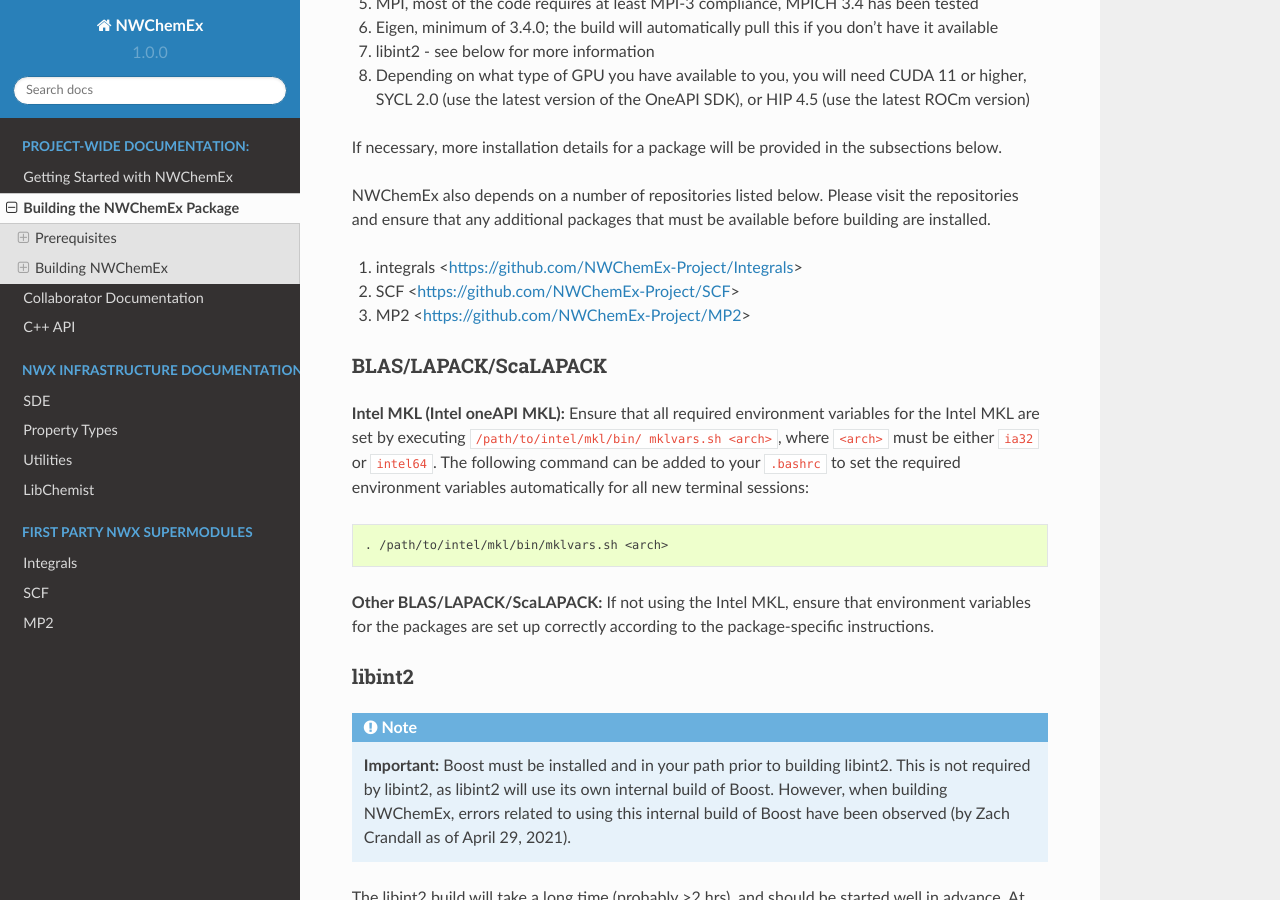
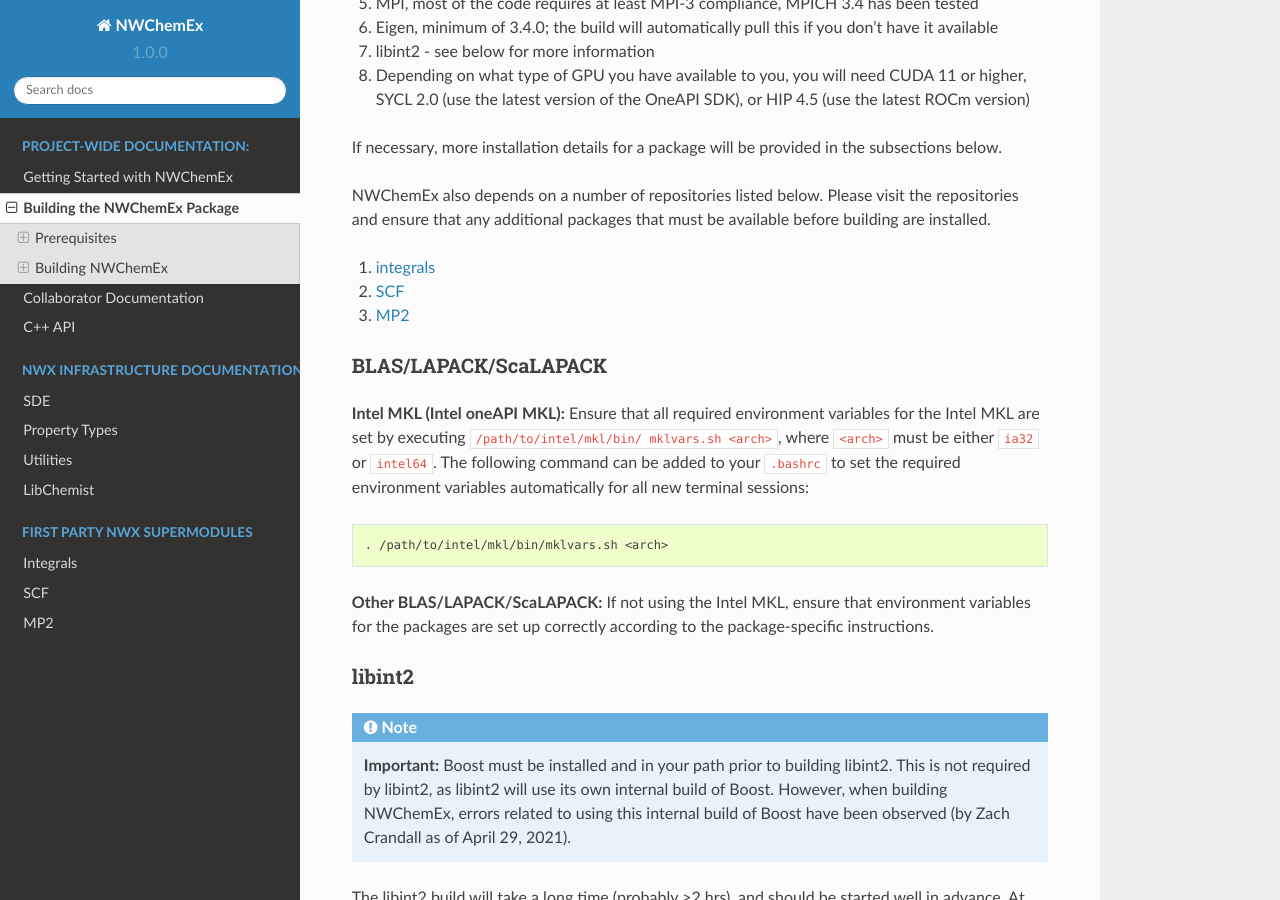
Before and after one commit to NWChemEx/NWChemEx, a Sphinx documentation site: the page built from docs/source/installation/building.rst, in a window 1280 px wide and 900 px high, scrolled down 464 px. Built offline with Sphinx 7.4.7 and the Read the Docs theme 2.0.0, drawn with Linux system fonts in a browser that asks for light colours; pages that are not in the unit, such as notebooks, are missing from menus.

Commit message:
Update building.rst
Make anonymous links

```diff
--- a/docs/source/installation/building.rst
+++ b/docs/source/installation/building.rst
@@ -22,9 +22,9 @@
 the repositories and ensure that any additional packages that must be available
 before building are installed.
 
-#. integrals <https://github.com/NWChemEx-Project/Integrals>
-#. SCF <https://github.com/NWChemEx-Project/SCF>
-#. MP2 <https://github.com/NWChemEx-Project/MP2>
+#. `integrals <https://github.com/NWChemEx-Project/Integrals>`__
+#. `SCF <https://github.com/NWChemEx-Project/SCF>`__
+#. `MP2 <https://github.com/NWChemEx-Project/MP2>`__
 
 BLAS/LAPACK/ScaLAPACK
 ^^^^^^^^^^^^^^^^^^^^^
```
